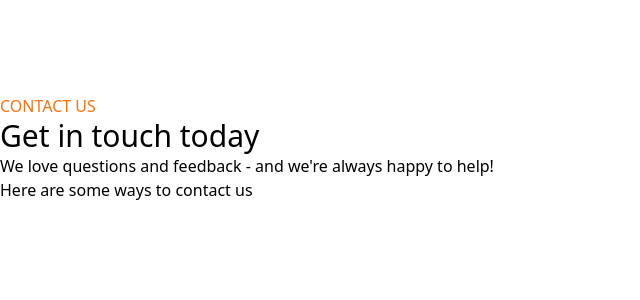
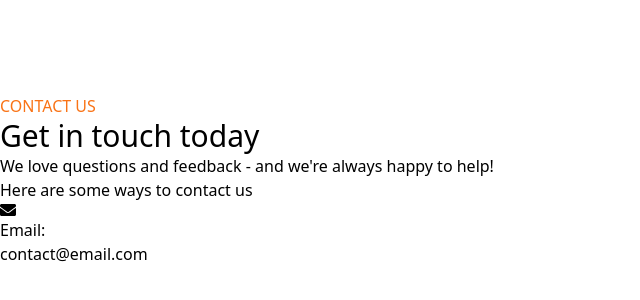
Before and after one commit to Youssoufai/v23, a Next.js app: page / in a window 1280 px wide. Shown: the part 3110-3410 px from the top of the page, without its empty margins (0-640 px from the left). Built offline with nearby package versions, Linux system fonts and the light colour scheme.

Commit message:
Adding Icons

```diff
--- a/app/components/Contact.jsx
+++ b/app/components/Contact.jsx
@@ -1,3 +1,4 @@
+import { FaEnvelope } from "react-icons/fa";
 const Contact = () => {
     return (
         <>
@@ -6,6 +7,15 @@ const Contact = () => {
                     <h3 className="text-orange-500">CONTACT US</h3>
                     <h1 className="text-3xl">Get in touch today</h1>
                     <p>We love questions and feedback - and we're always happy to help! <br /> Here are some ways to contact us</p>
+                    <div>
+                        <div>
+                            <FaEnvelope />
+                        </div>
+                        <div>
+                            <h2>Email:</h2>
+                            <h1>contact@email.com</h1>
+                        </div>
+                    </div>
                 </div>
                 <div>
 
```
Also changed, not shown: package.json (+6 -4 lines), 1 other file (tests, documents, lock files or other folders).
